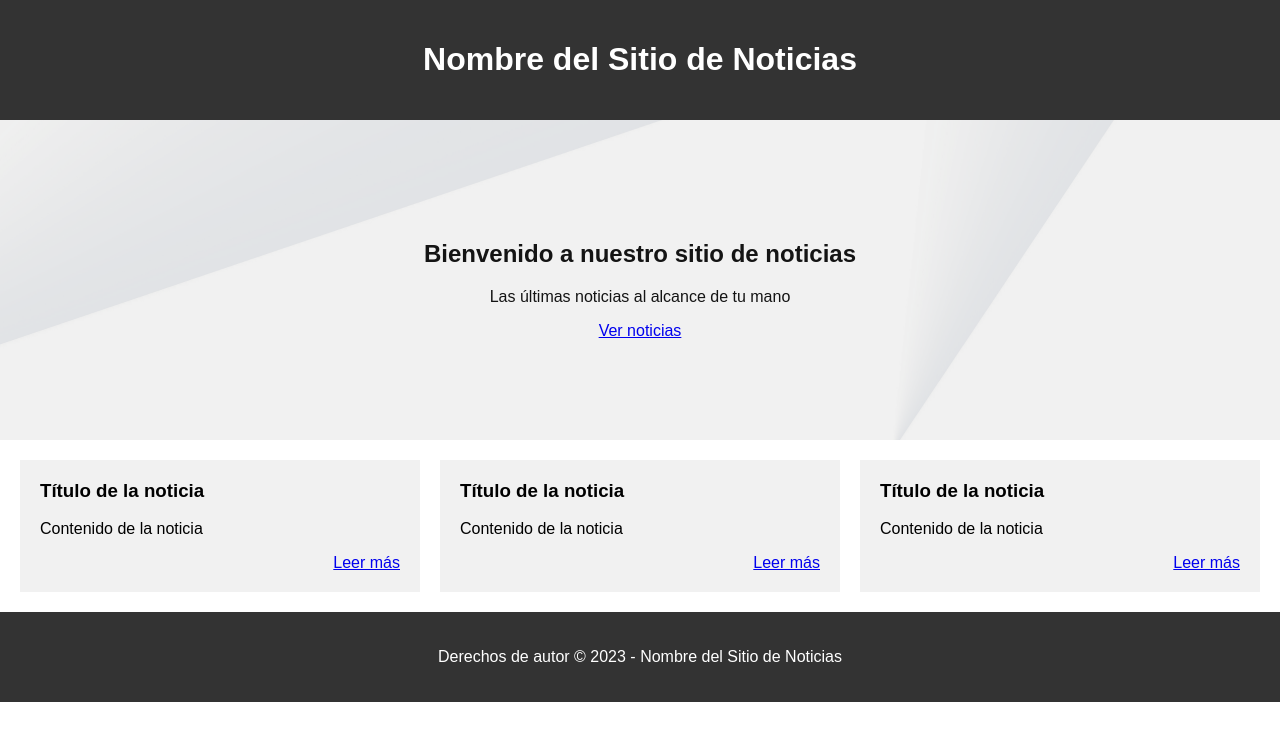
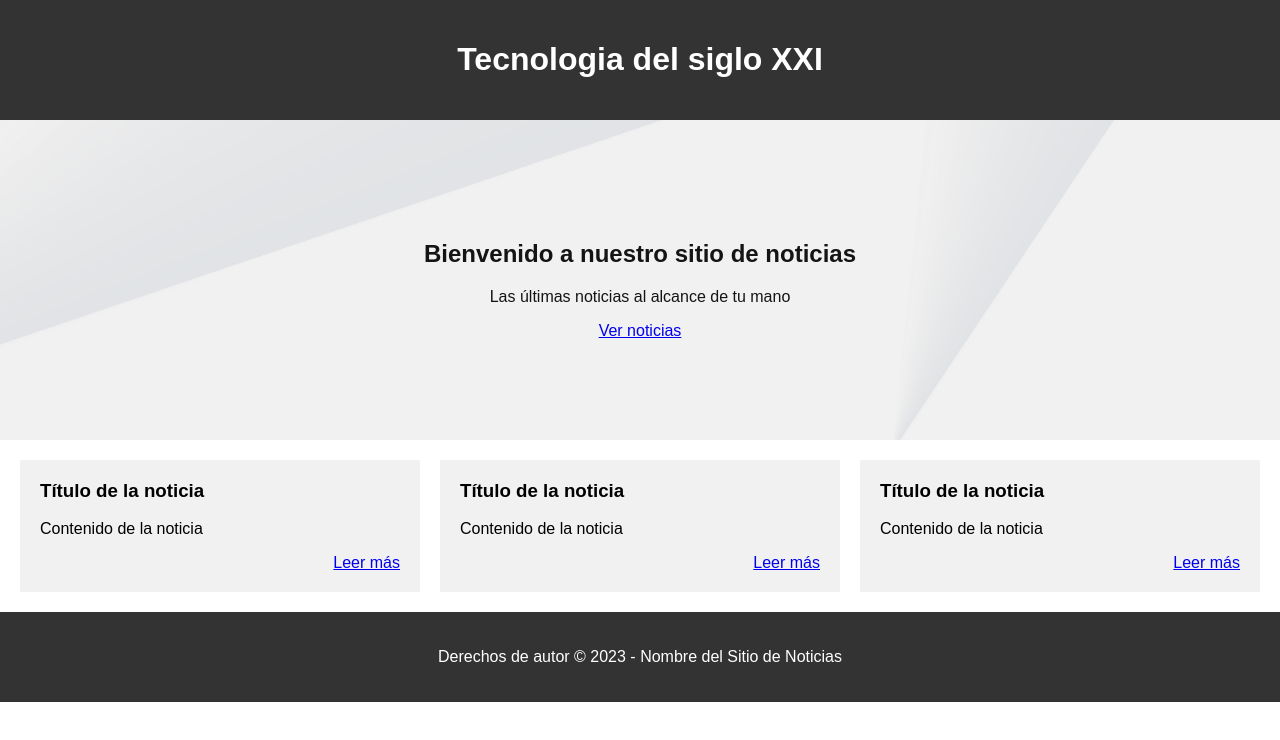
Before and after one commit to VeroEschenmoser/landinNoticias, a plain HTML site: page index.html in a window 1280 px wide. Drawn offline with Linux system fonts and the light colour scheme.

Commit message:
cambie titulo

```diff
--- a/index.html
+++ b/index.html
@@ -8,7 +8,7 @@
 </head>
 <body>
     <header>
-        <h1>Nombre del Sitio de Noticias</h1>
+        <h1>Tecnologia del siglo XXI</h1>
     </header>
     <section class="banner">
         <h2>Bienvenido a nuestro sitio de noticias</h2>
```
